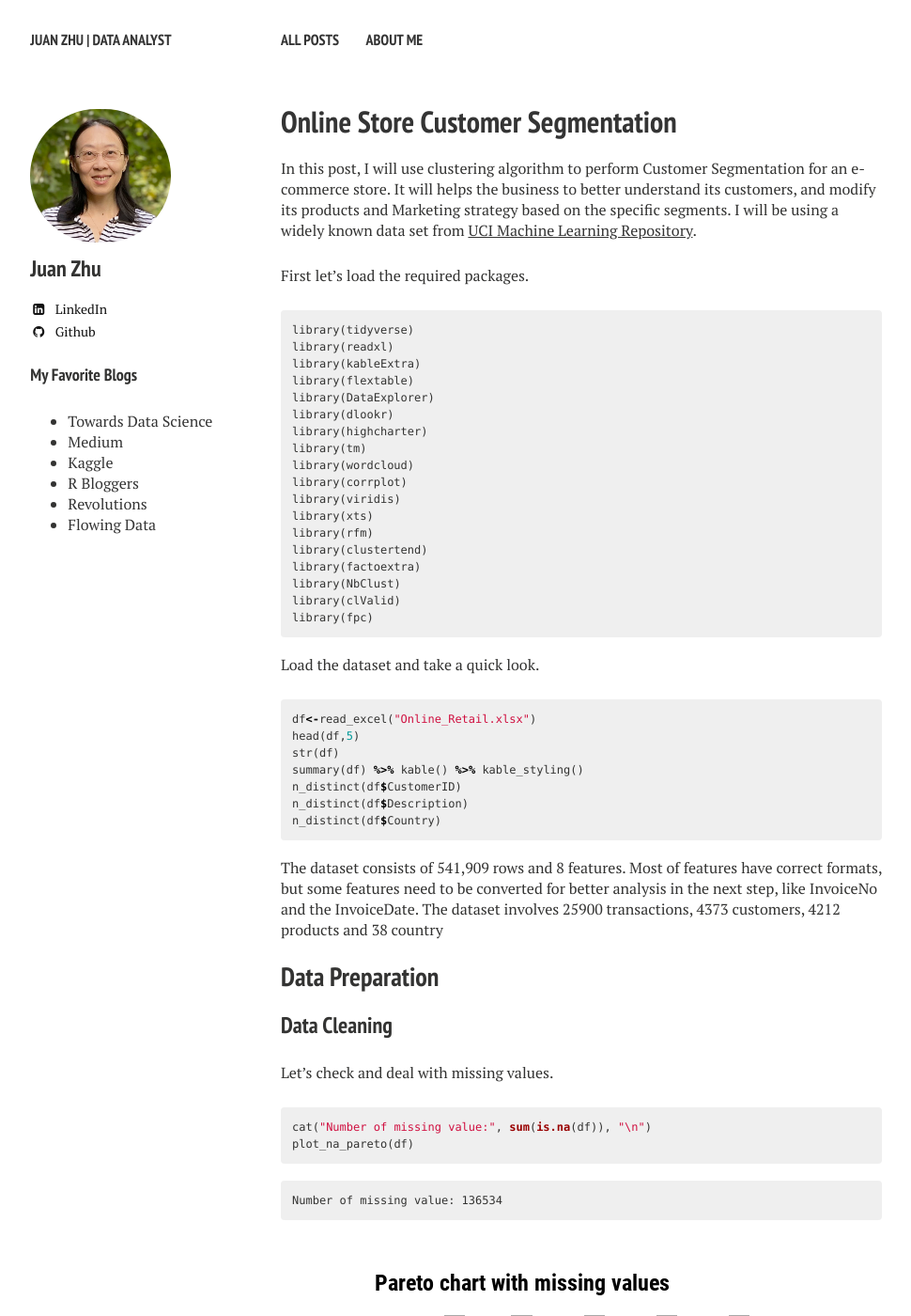
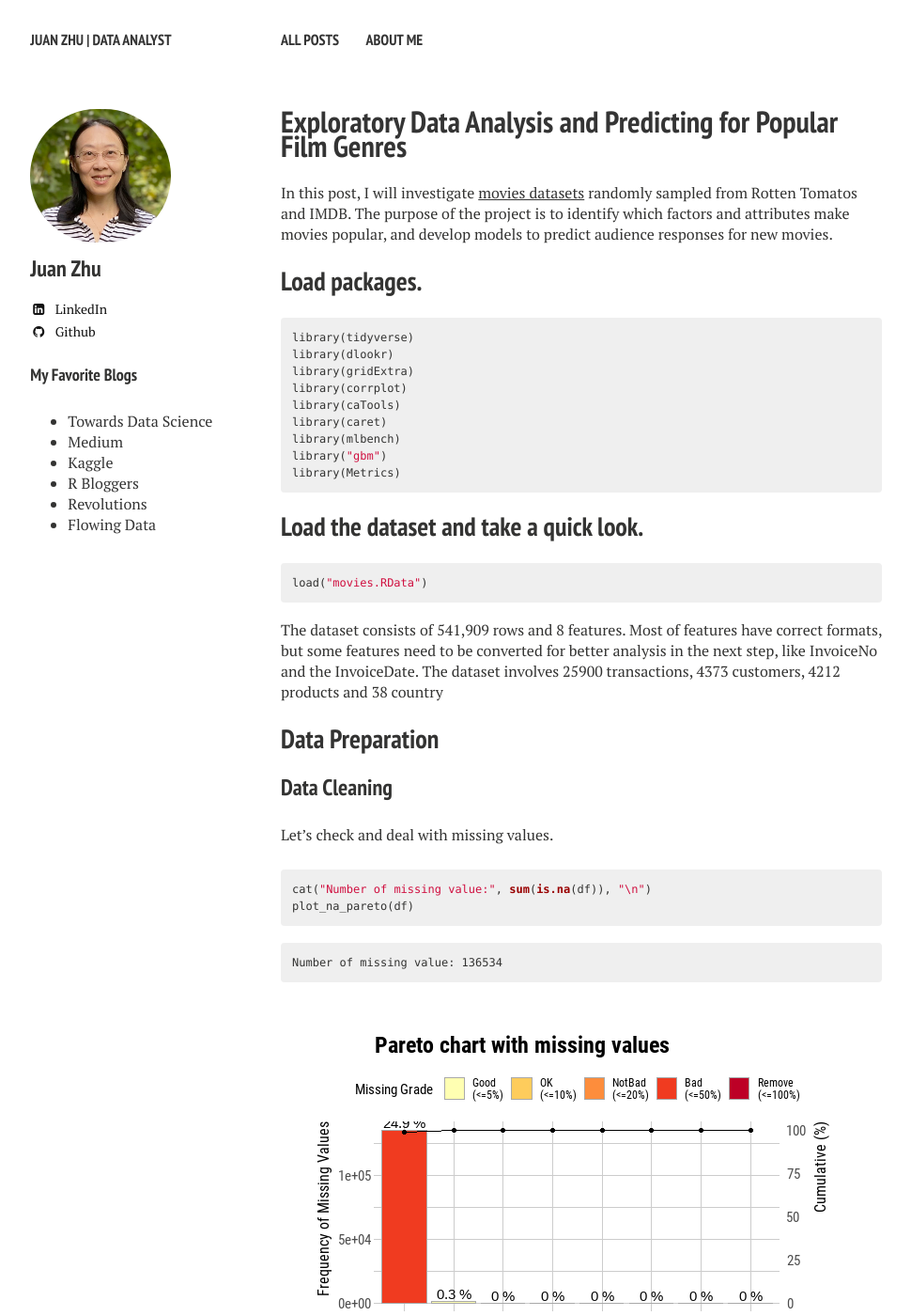
Before and after one commit to Janzhuj/janzhuj.github.io, a Jekyll site: the page built from _posts/2022-06-25-EDA-Modeling-Movies-Popularity.md, in a window 1280 px wide and 1400 px high. Shown: the whole window at 94% size, without its empty margins (21-991 px from the left). Built offline with Jekyll 4.4.1, drawn with Linux system fonts in a browser that asks for light colours; nearby versions of some CDN libraries; library files that are not in the unit come from our copies; comment, search, counter and statistics services are not loaded; some of the changed text lies outside the part shown.

Commit message:
Update 2022-06-25-EDA-Modeling-Movies-Popularity.md

```diff
--- a/_posts/2022-06-25-EDA-Modeling-Movies-Popularity.md
+++ b/_posts/2022-06-25-EDA-Modeling-Movies-Popularity.md
@@ -1,47 +1,32 @@
 ---
 layout: post
-title: "Online Store Customer Segmentation"
-excerpt: "Clustering, RFM Analysis, R"
+title: "Exploratory Data Analysis and Predicting for Popular Film Genres"
+excerpt: "EDA, Regression, Machine Learning, R"
 tags: [rstats]
 share: true
 comments: true
 ---
 
-In this post, I will use clustering algorithm to perform Customer Segmentation for an e-commerce store. It will helps the business to better understand its customers, and modify its products and Marketing strategy based on the specific segments. I will be using a widely known data set from [UCI Machine Learning Repository](https://archive.ics.uci.edu/dataset/502/online+retail+ii).
+In this post, I will investigate [movies datasets]([https://archive.ics.uci.edu/dataset/502/online+retail+ii](https://www.kaggle.com/datasets/nichen301/movie-data)) randomly sampled from Rotten Tomatos and IMDB. The purpose of the project is to identify which factors and attributes make movies popular, and develop models to predict audience responses for new movies.
 
-First let’s load the required packages.
+## Load packages.
 
 {% highlight r %}
 library(tidyverse)
-library(readxl)
-library(kableExtra)
-library(flextable)
-library(DataExplorer)
 library(dlookr)
-library(highcharter)
-library(tm)
-library(wordcloud)
+library(gridExtra)
 library(corrplot)
-library(viridis)
-library(xts)
-library(rfm)
-library(clustertend)
-library(factoextra)
-library(NbClust)
-library(clValid)
-library(fpc)
+library(caTools)
+library(caret)
+library(mlbench)
+library("gbm")
+library(Metrics)
 {% endhighlight %}
 
-Load the dataset and take a quick look.
+## Load the dataset and take a quick look.
 
 {% highlight r %}
-df<-read_excel("Online_Retail.xlsx")
-head(df,5)
-str(df)
-summary(df) %>% kable() %>% kable_styling()
-n_distinct(df$CustomerID)
-n_distinct(df$Description)
-n_distinct(df$Country)
+load("movies.RData")
 {% endhighlight %}
 
 The dataset consists of 541,909 rows and 8 features. Most of features have correct formats, but some features need to be converted for better analysis in the next step, like InvoiceNo and the InvoiceDate. The dataset involves 25900 transactions, 4373 customers, 4212 products and 38 country
```
